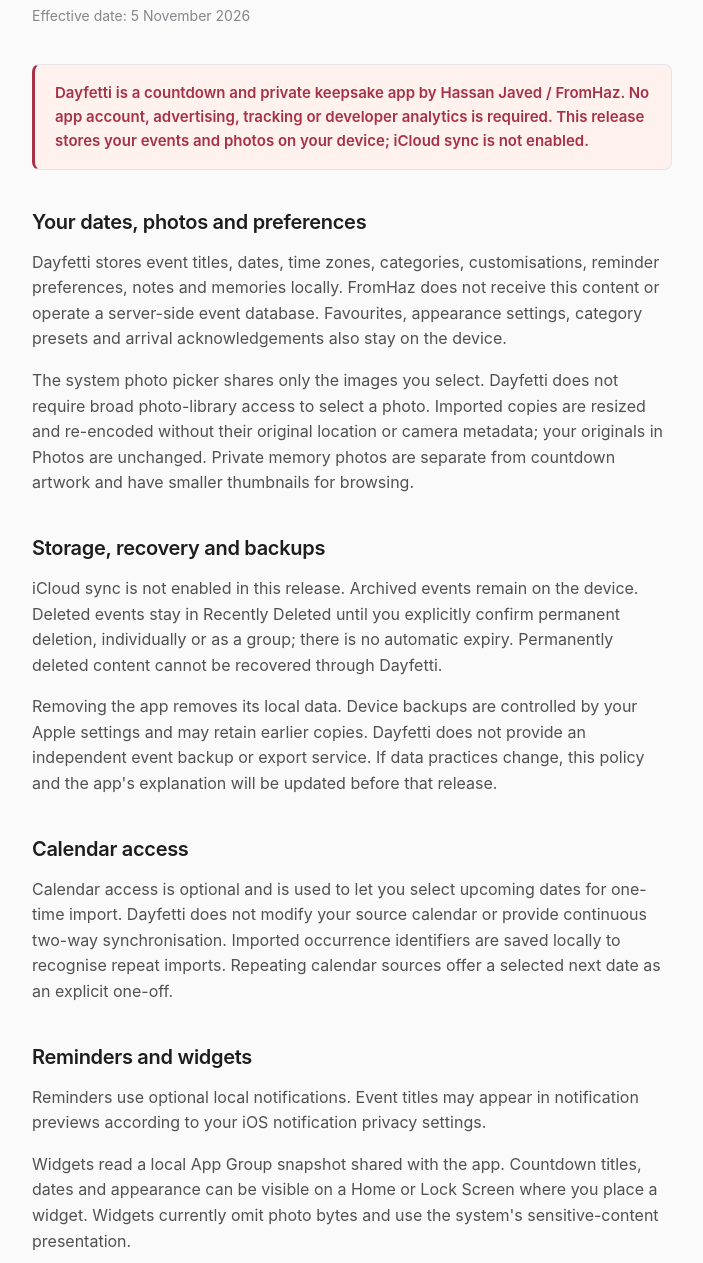
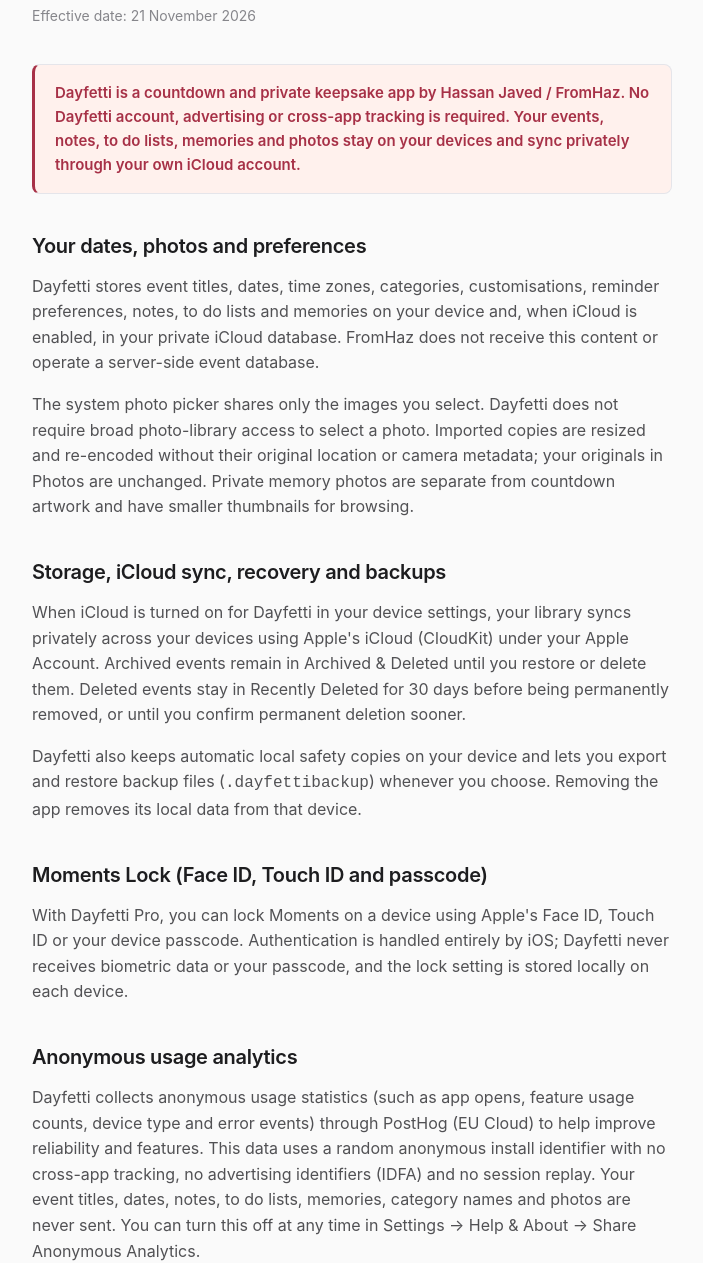
Before and after one commit to Hasjx/bounceui-privacy, a plain HTML site: page dayfetti-privacy.html in a window 1280 px wide. Shown: the part 123-1386 px from the top of the page, without its empty margins (288-991 px from the left). Drawn offline with Linux system fonts and the light colour scheme.

Commit message:
Update Dayfetti privacy policy for 2.0 (iCloud sync, 30-day recovery, Moments Lock, PostHog EU analytics)

```diff
--- a/dayfetti-privacy.html
+++ b/dayfetti-privacy.html
@@ -11,14 +11,18 @@
 <body>
 <header><div class="container header-content"><a href="dayfetti-support.html" class="wordmark">Dayfetti<span class="wordmark-dot" aria-hidden="true"></span></a><nav aria-label="Dayfetti pages"><a href="dayfetti-privacy.html" class="active" aria-current="page">Privacy Policy</a><a href="dayfetti-support.html">Support</a></nav></div></header>
 <main class="container"><article><h1>Dayfetti Privacy Policy</h1>
-<p class="meta">Effective date: 5 November 2026</p>
-<div class="callout"><p><strong>Dayfetti is a countdown and private keepsake app by Hassan Javed / FromHaz. No app account, advertising, tracking or developer analytics is required. This release stores your events and photos on your device; iCloud sync is not enabled.</strong></p></div>
+<p class="meta">Effective date: 21 November 2026</p>
+<div class="callout"><p><strong>Dayfetti is a countdown and private keepsake app by Hassan Javed / FromHaz. No Dayfetti account, advertising or cross-app tracking is required. Your events, notes, to do lists, memories and photos stay on your devices and sync privately through your own iCloud account.</strong></p></div>
 <h2>Your dates, photos and preferences</h2>
-<p>Dayfetti stores event titles, dates, time zones, categories, customisations, reminder preferences, notes and memories locally. FromHaz does not receive this content or operate a server-side event database. Favourites, appearance settings, category presets and arrival acknowledgements also stay on the device.</p>
+<p>Dayfetti stores event titles, dates, time zones, categories, customisations, reminder preferences, notes, to do lists and memories on your device and, when iCloud is enabled, in your private iCloud database. FromHaz does not receive this content or operate a server-side event database.</p>
 <p>The system photo picker shares only the images you select. Dayfetti does not require broad photo-library access to select a photo. Imported copies are resized and re-encoded without their original location or camera metadata; your originals in Photos are unchanged. Private memory photos are separate from countdown artwork and have smaller thumbnails for browsing.</p>
-<h2>Storage, recovery and backups</h2>
-<p>iCloud sync is not enabled in this release. Archived events remain on the device. Deleted events stay in Recently Deleted until you explicitly confirm permanent deletion, individually or as a group; there is no automatic expiry. Permanently deleted content cannot be recovered through Dayfetti.</p>
-<p>Removing the app removes its local data. Device backups are controlled by your Apple settings and may retain earlier copies. Dayfetti does not provide an independent event backup or export service. If data practices change, this policy and the app's explanation will be updated before that release.</p>
+<h2>Storage, iCloud sync, recovery and backups</h2>
+<p>When iCloud is turned on for Dayfetti in your device settings, your library syncs privately across your devices using Apple's iCloud (CloudKit) under your Apple Account. Archived events remain in Archived &amp; Deleted until you restore or delete them. Deleted events stay in Recently Deleted for 30 days before being permanently removed, or until you confirm permanent deletion sooner.</p>
+<p>Dayfetti also keeps automatic local safety copies on your device and lets you export and restore backup files (<code>.dayfettibackup</code>) whenever you choose. Removing the app removes its local data from that device.</p>
+<h2>Moments Lock (Face ID, Touch ID and passcode)</h2>
+<p>With Dayfetti Pro, you can lock Moments on a device using Apple's Face ID, Touch ID or your device passcode. Authentication is handled entirely by iOS; Dayfetti never receives biometric data or your passcode, and the lock setting is stored locally on each device.</p>
+<h2>Anonymous usage analytics</h2>
+<p>Dayfetti collects anonymous usage statistics (such as app opens, feature usage counts, device type and error events) through PostHog (EU Cloud) to help improve reliability and features. This data uses a random anonymous install identifier with no cross-app tracking, no advertising identifiers (IDFA) and no session replay. Your event titles, dates, notes, to do lists, memories, category names and photos are never sent. You can turn this off at any time in Settings &rarr; Help &amp; About &rarr; Share Anonymous Analytics.</p>
 <h2>Calendar access</h2>
 <p>Calendar access is optional and is used to let you select upcoming dates for one-time import. Dayfetti does not modify your source calendar or provide continuous two-way synchronisation. Imported occurrence identifiers are saved locally to recognise repeat imports. Repeating calendar sources offer a selected next date as an explicit one-off.</p>
 <h2>Reminders and widgets</h2>
```
